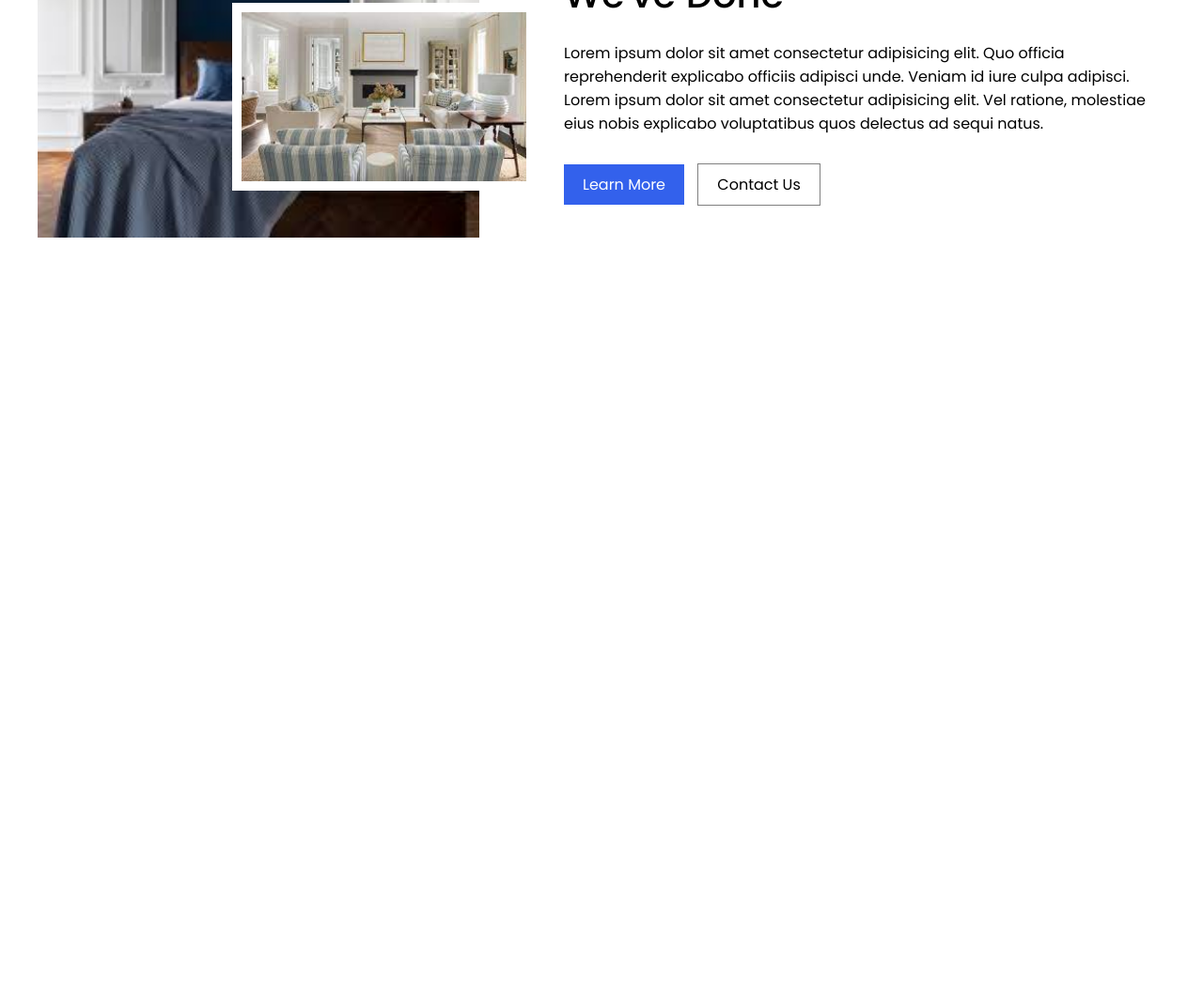
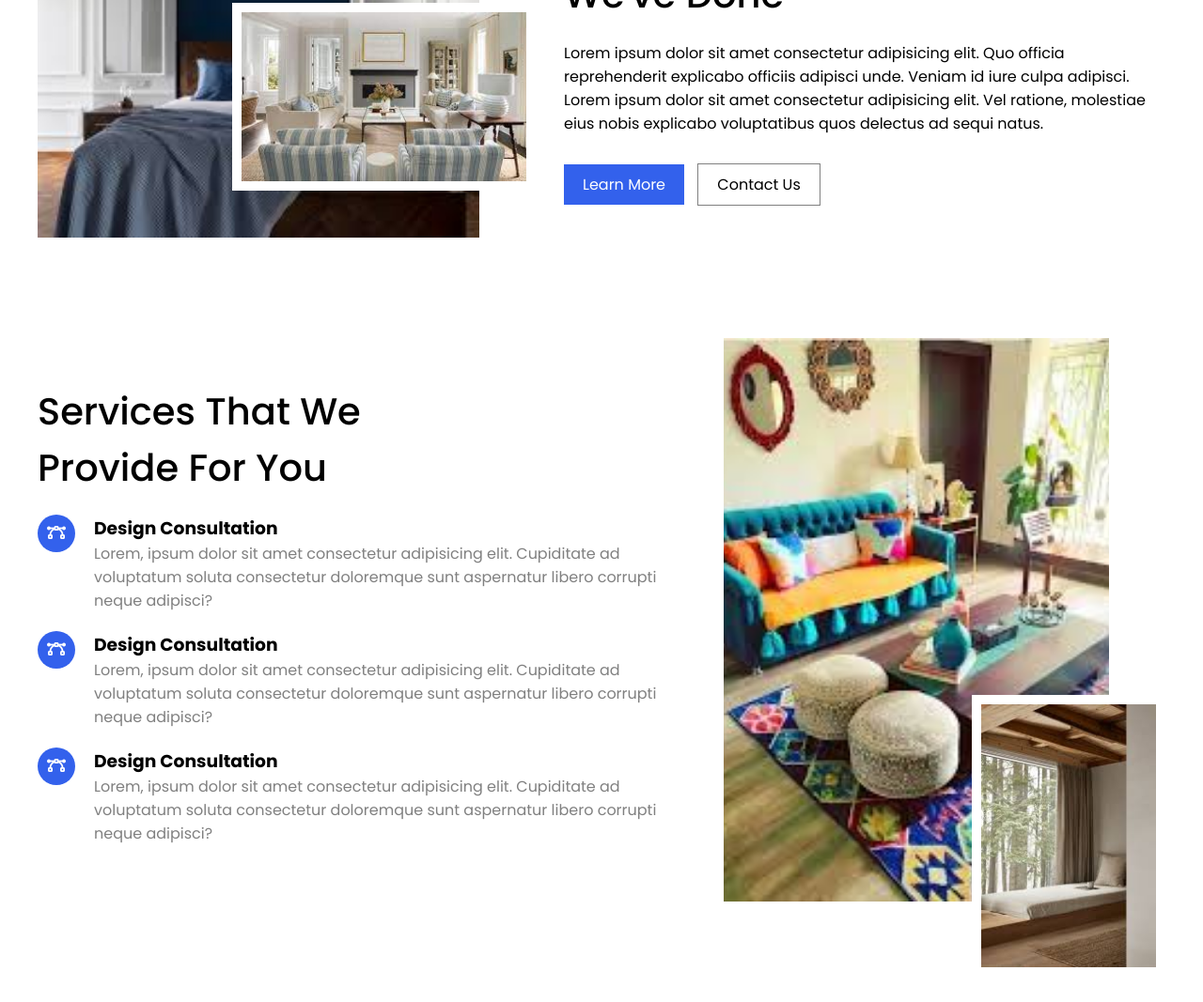
Before and after one commit to hasanmdtanvir/html-css-project1, a plain HTML site: page index.html in a window 1280 px wide. Shown: the part 2056-3123 px from the top of the page at 94% size. Before the commit the page ends 2416 px from the top, so only its background shows below. Drawn offline with Linux system fonts and the light colour scheme.

Commit message:
services section added

```diff
--- a/index.html
+++ b/index.html
@@ -11,6 +11,8 @@
     <link rel="stylesheet" href="https://cdnjs.cloudflare.com/ajax/libs/font-awesome/6.1.1/css/all.min.css"
         integrity="sha512-KfkfwYDsLkIlwQp6LFnl8zNdLGxu9YAA1QvwINks4PhcElQSvqcyVLLD9aMhXd13uQjoXtEKNosOWaZqXgel0g=="
         crossorigin="anonymous" referrerpolicy="no-referrer" />
+    <!-- font awesome cdn  -->
+    <link rel="stylesheet" href="https://cdnjs.cloudflare.com/ajax/libs/font-awesome/6.1.1/css/all.min.css" integrity="sha512-KfkfwYDsLkIlwQp6LFnl8zNdLGxu9YAA1QvwINks4PhcElQSvqcyVLLD9aMhXd13uQjoXtEKNosOWaZqXgel0g==" crossorigin="anonymous" referrerpolicy="no-referrer" />
 </head>
 
 <body>
@@ -96,6 +98,46 @@
             </div>
         </div>
     </section>
+    <section class="services-section wrapper">
+        <div class="services-section-left-segment">
+            <h1>services that we <br> provide for you</h1>
+            <div class="services-content">
+                <div class="services-icon">
+                    <i class="fa-solid fa-bezier-curve"></i>
+                </div><!--
+             --><div class="services-icon-details">
+                    <h3>Design Consultation</h3>
+                    <p>Lorem, ipsum dolor sit amet consectetur adipisicing elit. Cupiditate ad voluptatum soluta consectetur doloremque sunt aspernatur libero corrupti neque adipisci?</p>
+                </div>
+            </div>
+            <div class="services-content">
+                <div class="services-icon">
+                    <i class="fa-solid fa-bezier-curve"></i>
+                </div><!--
+             --><div class="services-icon-details">
+                    <h3>Design Consultation</h3>
+                    <p>Lorem, ipsum dolor sit amet consectetur adipisicing elit. Cupiditate ad voluptatum soluta consectetur doloremque sunt aspernatur libero corrupti neque adipisci?</p>
+                </div>
+            </div>
+            <div class="services-content">
+                <div class="services-icon">
+                    <i class="fa-solid fa-bezier-curve"></i>
+                </div><!--
+             --><div class="services-icon-details">
+                    <h3>Design Consultation</h3>
+                    <p>Lorem, ipsum dolor sit amet consectetur adipisicing elit. Cupiditate ad voluptatum soluta consectetur doloremque sunt aspernatur libero corrupti neque adipisci?</p>
+                </div>
+            </div>
+        </div><!--
+     --><div class="services-section-right-segment">
+        <div class="services-section-outer-img">
+            <img src="./images/services1.jpg" alt="">
+            <div class="services-section-inner-img">
+                <img src="./images/services2.jpg" alt="">
+            </div>
+        </div>
+        </div>
+    </section>
 </body>
 
 </html>
--- a/style.css
+++ b/style.css
@@ -257,3 +257,68 @@ header{
     border: 1px solid gray;
     color: black;
 }
+
+/* services section  */
+.services-section{
+    margin-bottom: 100px;
+}
+.services-section-left-segment, .services-section-right-segment{
+    display: inline-block;
+    vertical-align: middle;
+}
+.services-section-left-segment{
+    width: calc(60% - 10px);
+    margin-right: 10px;
+    /* padding: 80px 0; */
+}
+.services-section-right-segment{
+    width: calc(40% - 70px);
+    margin-left: 10px;
+}
+.services-section-left-segment h1{
+    font-weight: 500;
+    font-size: 40px;
+    margin-bottom: 20px;
+    text-transform: capitalize;
+}
+.services-content{
+    margin-bottom: 20px;
+}
+.services-icon{
+    width: 40px;
+    height: 40px;
+    background-color:#3361ec;
+    text-align: center;
+    line-height: 40px;
+    border-radius: 50%;
+    color: white;
+}
+.services-icon-details{
+    width: calc(100% - 60px);
+    margin-left: 20px;
+}
+.services-icon-details p{
+   color: gray;
+}
+.services-icon, .services-icon-details{
+    display: inline-block;
+    vertical-align: top;
+}
+
+.services-section-outer-img{
+    position: relative;
+}
+.services-section-outer-img img{
+    height: 600px;
+    width: 100%;
+    object-fit: cover;
+}
+.services-section-inner-img{
+    position: absolute;
+    bottom: -80px;
+    right: -60px;
+}
+.services-section-inner-img img{
+    height: 300px;
+    border: 10px solid white;
+}
```
Also changed, not shown: images/services1.jpg (added), images/services2.jpg (added).
